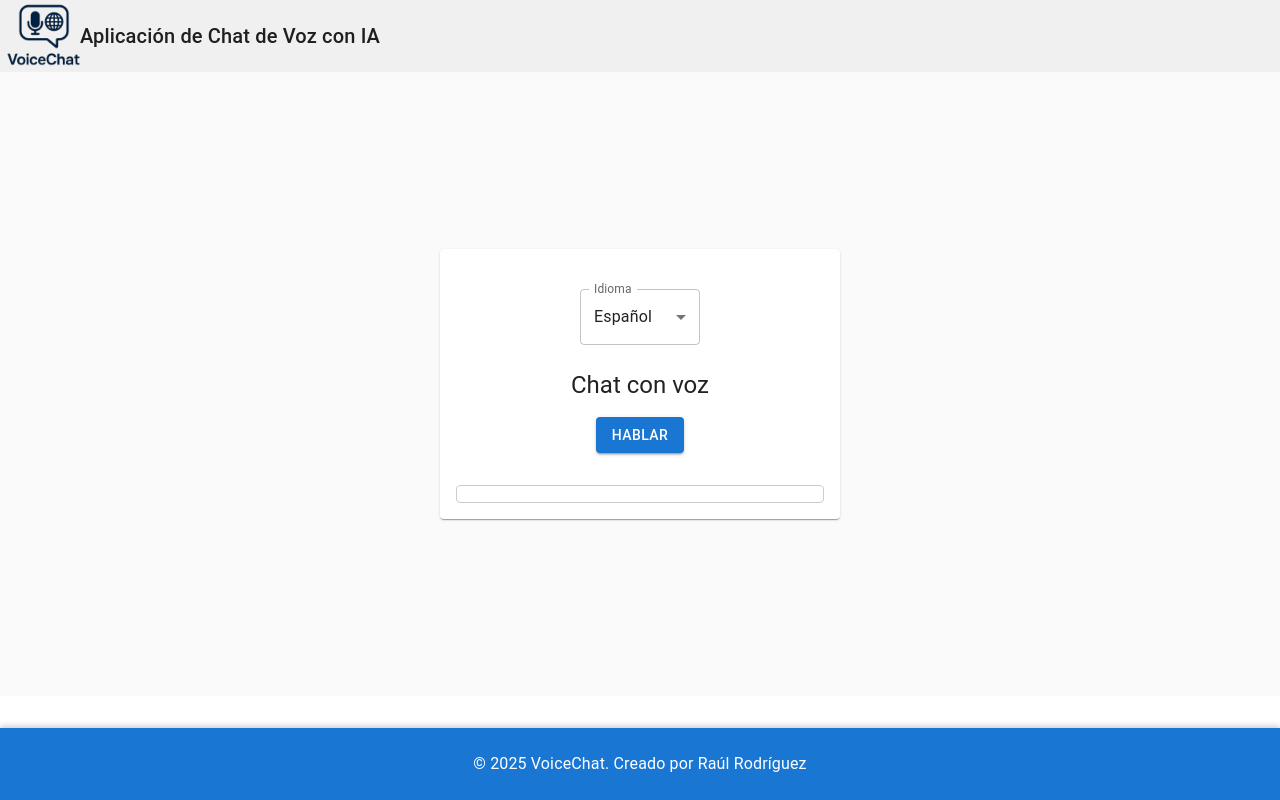
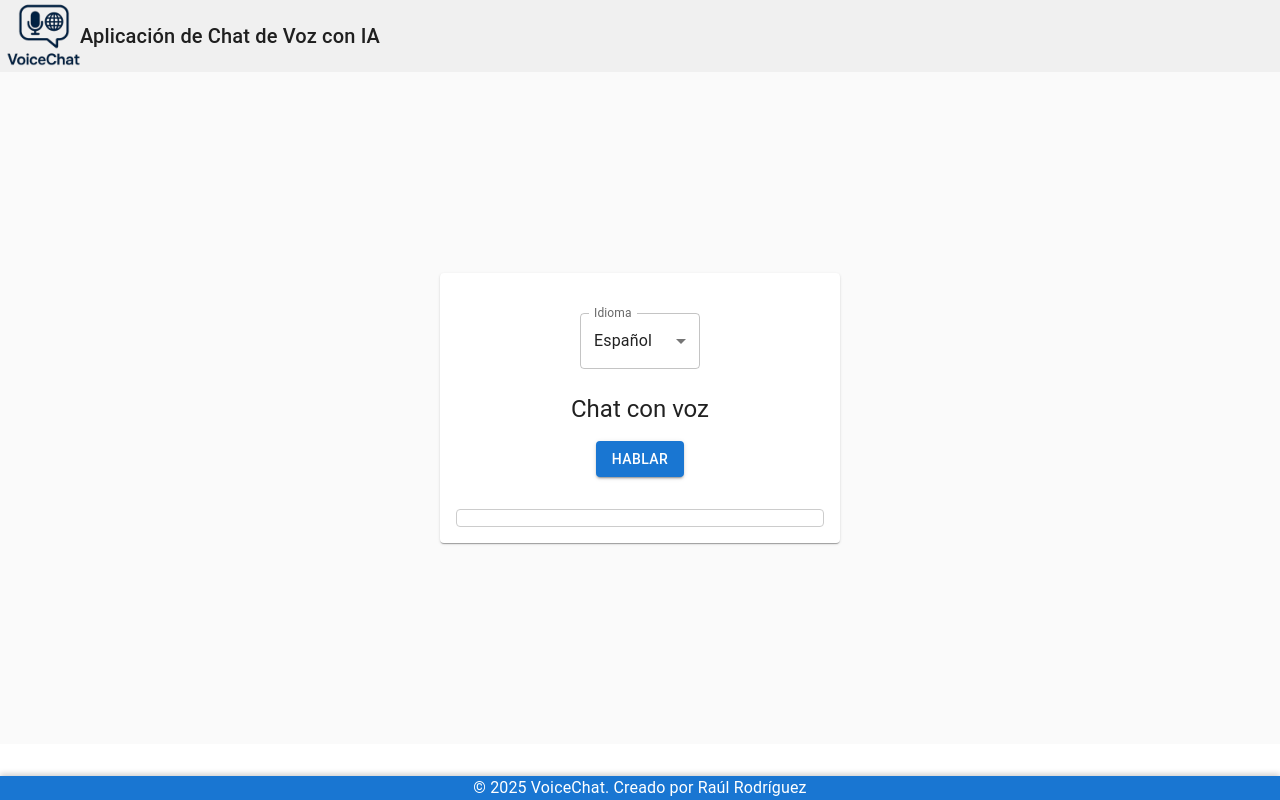
Before and after one commit to RaulWeirdStackDev/VoiceChatFrontend, a React (Vite) app: page / in a window 1280 px wide. Built offline with nearby package versions, Linux system fonts and the light colour scheme; no server answers.

Commit message:
cambios en footer

```diff
--- a/src/components/Footer/Footer.jsx
+++ b/src/components/Footer/Footer.jsx
@@ -6,7 +6,6 @@ export const Footer = () => {
       component="footer"
       sx={{
         mt: 4,
-        py: 3,
         bgcolor: "primary.main",
         color: "primary.contrastText",
         textAlign: "center",
```
